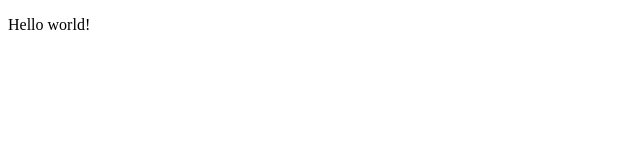
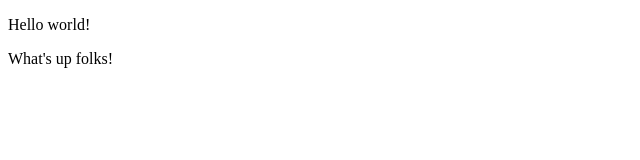
Before and after one commit to mahmadij/gittest, a plain HTML site: page index.html in a window 1280 px wide. Shown: the whole page, without its empty margins (0-640 px from the left). Drawn offline with Linux system fonts and the light colour scheme.

Commit message:
second commit

```diff
--- a/index.html
+++ b/index.html
@@ -8,5 +8,6 @@
 </head>
 <body>
     <p>Hello world!</p>
+    <p>What's up folks!</p>
 </body>
 </html>
```
